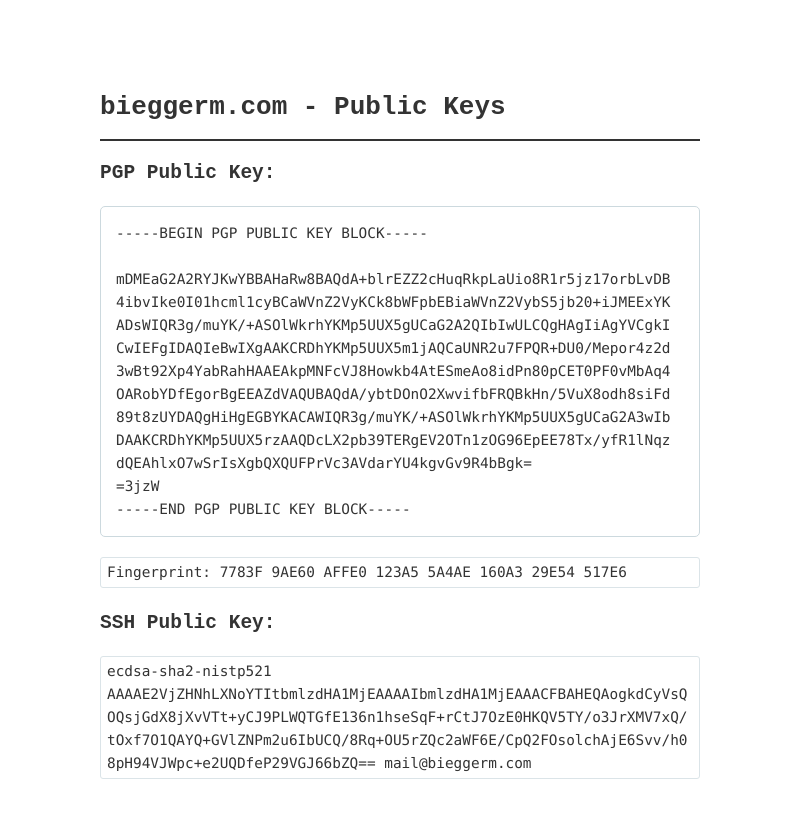
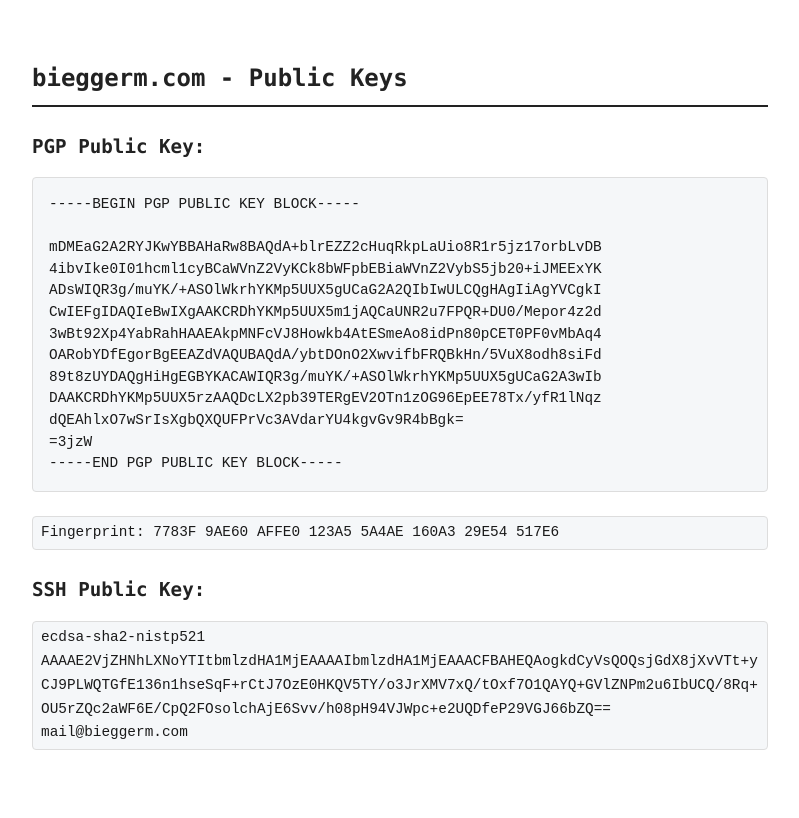
Before and after one commit to BieggerM/keys.bieggerm.com, a plain HTML site: page index.html in a window 1280 px wide. Shown: the whole page, without its empty margins (240-1039 px from the left). Drawn offline with Linux system fonts and the light colour scheme.

Commit message:
improved styling

```diff
--- a/index.html
+++ b/index.html
@@ -6,19 +6,74 @@
     <meta name="viewport" content="width=device-width, initial-scale=1.0">
     <title>bieggerm.com - Public Keys</title>
    <style>
+    :root {
+        --bg: #ffffff;
+        --fg: #222222;
+        --muted: #999999;
+        --rule: #dddddd;
+        --link: #0b5bd3;
+        --link-visited: #5a35a3;
+        --focus: #ffbf47;
+        --maxw: 46rem;
+        --base: 16px;
+        --lh: 1.65;
+        --space-1: 0.25rem;
+        --space-2: 0.5rem;
+        --space-3: 0.75rem;
+        --space-4: 1rem;
+        --space-5: 1.5rem;
+        --space-6: 2rem;
+        --radius: 4px;
+    }
+
+    @media (prefers-color-scheme: dark) {
+        :root {
+            --bg: #0e0e0f;
+            --fg: #e5e5e5;
+            --muted: #9aa0a6;
+            --rule: #2a2a2a;
+            --link: #6ea8ff;
+            --link-visited: #b199ff;
+            --focus: #ffbf47;
+        }
+    }
+
+    html {
+        -webkit-text-size-adjust: 100%;
+        text-size-adjust: 100%;
+    }
+
     body {
-            font-family: monospace;
-            max-width: 600px;
-            margin: 50px auto;
-            padding: 20px;
-            line-height: 1.6;
-            background: #fff;
-            color: #333;
+        font-family: ui-monospace, SFMono-Regular, Menlo, Monaco, Consolas, "Liberation Mono", "Courier New", monospace;
+        font-size: var(--base);
+        line-height: var(--lh);
+        max-width: var(--maxw);
+        margin: 8vh auto;
+        padding: 0 var(--space-4);
+        background: var(--bg);
+        color: var(--fg);
+    }
+
+    header {
+        margin-bottom: var(--space-6);
     }
 
     h1 {
-            border-bottom: 2px solid #333;
-            padding-bottom: 10px;
+        font-size: 1.5rem;
+        line-height: 1.2;
+        margin: 0 0 var(--space-3);
+        padding-bottom: var(--space-3);
+        border-bottom: 2px solid var(--fg);
+    }
+
+    h2 {
+        font-size: 1.2rem;
+        margin-top: var(--space-5);
+        margin-bottom: var(--space-2);
+    }
+
+    main p {
+        margin: 0 0 var(--space-4);
     }
 
     ul {
@@ -27,53 +82,114 @@
     }
 
     li {
-            margin: 15px 0;
+        margin-bottom: var(--space-3);
     }
 
     a {
-            color: #0066cc;
+        color: var(--link);
         text-decoration: none;
-            font-weight: bold;
+        font-weight: 700;
+    }
+
+    a:visited {
+        color: var(--link-visited);
     }
 
     a:hover {
         text-decoration: underline;
     }
 
-        .footer {
-            margin-top: 50px;
-            padding-top: 20px;
-            border-top: 1px solid #ccc;
-            font-size: 0.9em;
+    :where(a, button, [tabindex]:not([tabindex="-1"])):focus {
+        outline: 2px dashed var(--focus);
+        outline-offset: 3px;
+        border-radius: var(--radius);
     }
 
+    .footer {
+        margin-top: var(--space-6);
+        padding-top: var(--space-4);
+        border-top: 1px solid var(--rule);
+        font-size: 0.95em;
+        color: var(--muted);
+    }
+
+    .footer a {
+        font-weight: 600;
+    }
+
+    /* Code blocks */
     pre {
-            border: 1px solid #ccd9de;
-            border-radius: 5px;
-            padding: 15px;
+        background: #f5f7f9;
+        color: #1a1a1a;
+        padding: var(--space-4);
+        border: 1px solid var(--rule);
+        border-radius: var(--radius);
         overflow-x: auto;
-            font-family: 'Fira Code', 'Cascadia Code', 'Consolas', 'Monaco', monospace;
         font-size: 0.9em;
-            margin-bottom: 20px;
+        line-height: 1.5;
         white-space: pre-wrap;
         word-wrap: break-word;
         user-select: all;
+        margin-bottom: var(--space-5);
     }
 
     code {
-            border: 1px solid #dbe4e8;
-            border-radius: 3px;
-            padding: 3px 6px;
-            font-family: 'Fira Code', 'Cascadia Code', 'Consolas', 'Monaco', monospace;
+        background: #f5f7f9;
+        color: #1a1a1a;
+        padding: var(--space-1) var(--space-2);
+        border: 1px solid var(--rule);
+        border-radius: var(--radius);
         font-size: 0.9em;
         white-space: pre-wrap;
         word-wrap: break-word;
+        user-select: all;
         display: block;
-            margin-top: 5px;
-            margin-bottom: 20px;
-            user-select: all;
+        margin-top: var(--space-2);
+        margin-bottom: var(--space-4);
+    }
+
+    @media (prefers-color-scheme: dark) {
+        pre,
+        code {
+            background: #1c1c1e;
+            color: #e5e5e5;
+            border-color: var(--rule);
+        }
+    }
+
+    @media (hover: none) and (pointer: coarse) {
+        nav a {
+            padding: var(--space-1) 0;
+            display: inline-block;
+        }
+
+        nav li + li {
+            margin-top: var(--space-4);
+        }
+    }
+
+    @media print {
+        :root {
+            --bg: #ffffff;
+            --fg: #000000;
+            --rule: #000000;
+            --link: #000000;
+            --link-visited: #000000;
+        }
+
+        body {
+            margin: 0;
+            padding: 0;
+            font-size: 12pt;
+        }
+
+        a::after {
+            content: " (" attr(href) ")";
+            font-weight: normal;
+        }
     }
 </style>
+
 </head>
 
 <body>
```
Lines whose indentation alone changed are shown as unchanged.
